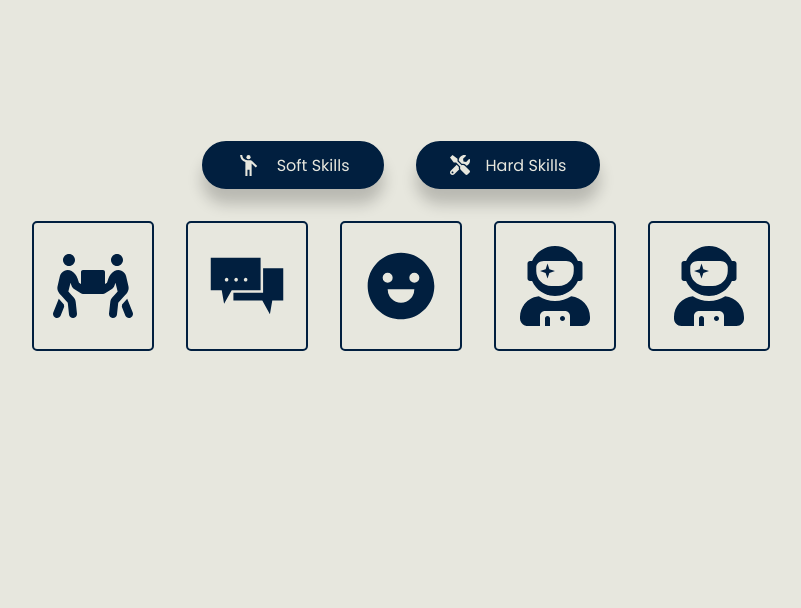
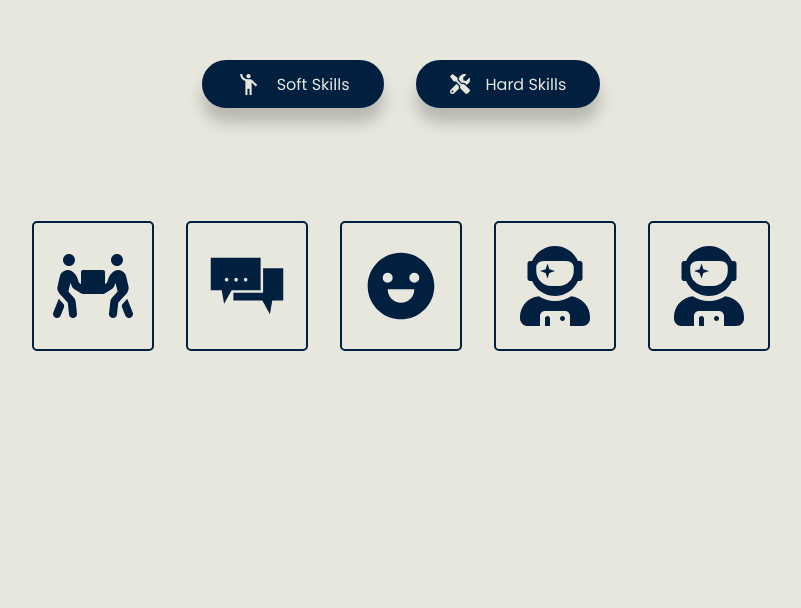
Before and after one commit to WagaoFC/devWagao, a React (Vite) app: page / in a window 1280 px wide. Shown: the part 1738-2346 px from the top of the page, without its empty margins (239-1040 px from the left). Built offline with nearby package versions, Linux system fonts and the light colour scheme.

Commit message:
:lipstick: feat: ajustando posicao dos cards SoftSkills

```diff
--- a/src/components/SoftSkillsCard/styled.ts
+++ b/src/components/SoftSkillsCard/styled.ts
@@ -7,6 +7,7 @@ export const Container = styled.div`
     justify-content: center;
     flex-direction: row;
     column-gap: 2rem;
+    height: 324px;
 `
 
 export const Cards = styled.div`
```
Also changed, not shown: src/components/SoftSkillsCard/index.tsx (+1 -6 lines), 2 other files (tests, documents, lock files or other folders).
